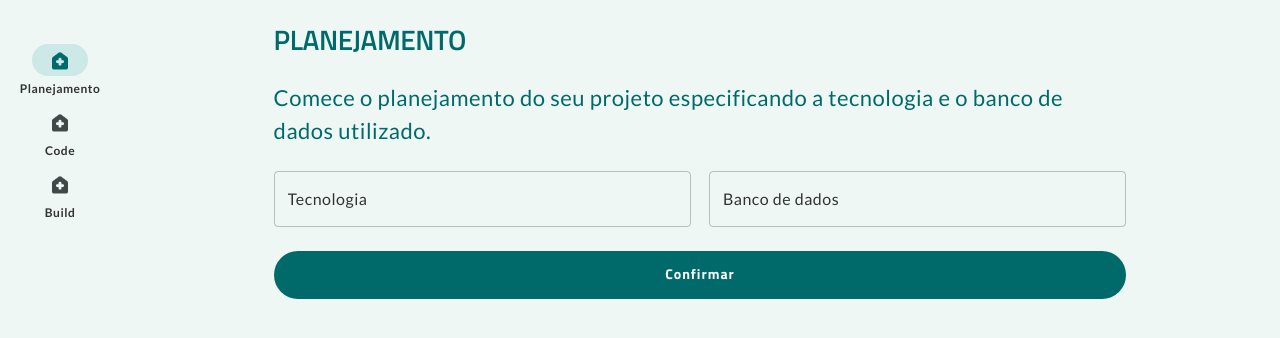
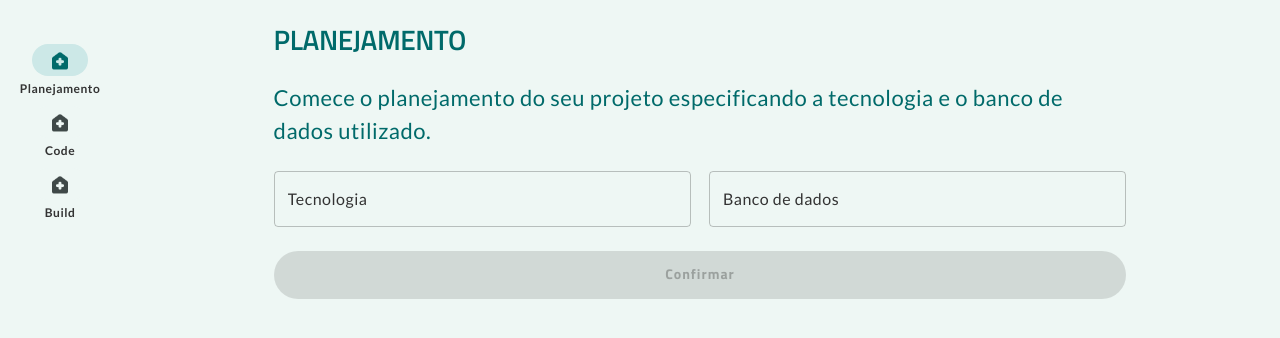
Before and after one commit to thiagonery/DevSecOps_TCC_IA-1, a React (Vite) app in the folder client/: page / in a window 1280 px wide. Shown: the top 338 px of the page. Built offline with nearby package versions, Linux system fonts and the light colour scheme.

Commit message:
feat: disable button if inputs are empty

```diff
--- a/client/src/screens/Plan/components/PlanContainer.tsx
+++ b/client/src/screens/Plan/components/PlanContainer.tsx
@@ -11,6 +11,8 @@ export const PlanContainer = () => {
   const [dataBaseValue, setDataBaseValue] = useState('');
   const [gptResponse, setGptResponse] = useState('');
   const [status, setStatus] = useState<Status>('idle');
+
+  const inputs = [techValue, dataBaseValue];
 
   const handlefetchGPTPlan = () => {
     setStatus('pending');
@@ -52,7 +54,11 @@ export const PlanContainer = () => {
       </Box>
       <Button
         text={status === 'pending' ? 'Carregando...' : 'Confirmar'}
-        disabled={status === 'succeeded' || status === 'pending'}
+        disabled={
+          status === 'succeeded' ||
+          status === 'pending' ||
+          inputs.some((input) => input === '')
+        }
         onClick={handlefetchGPTPlan}
       />
       <>
```
